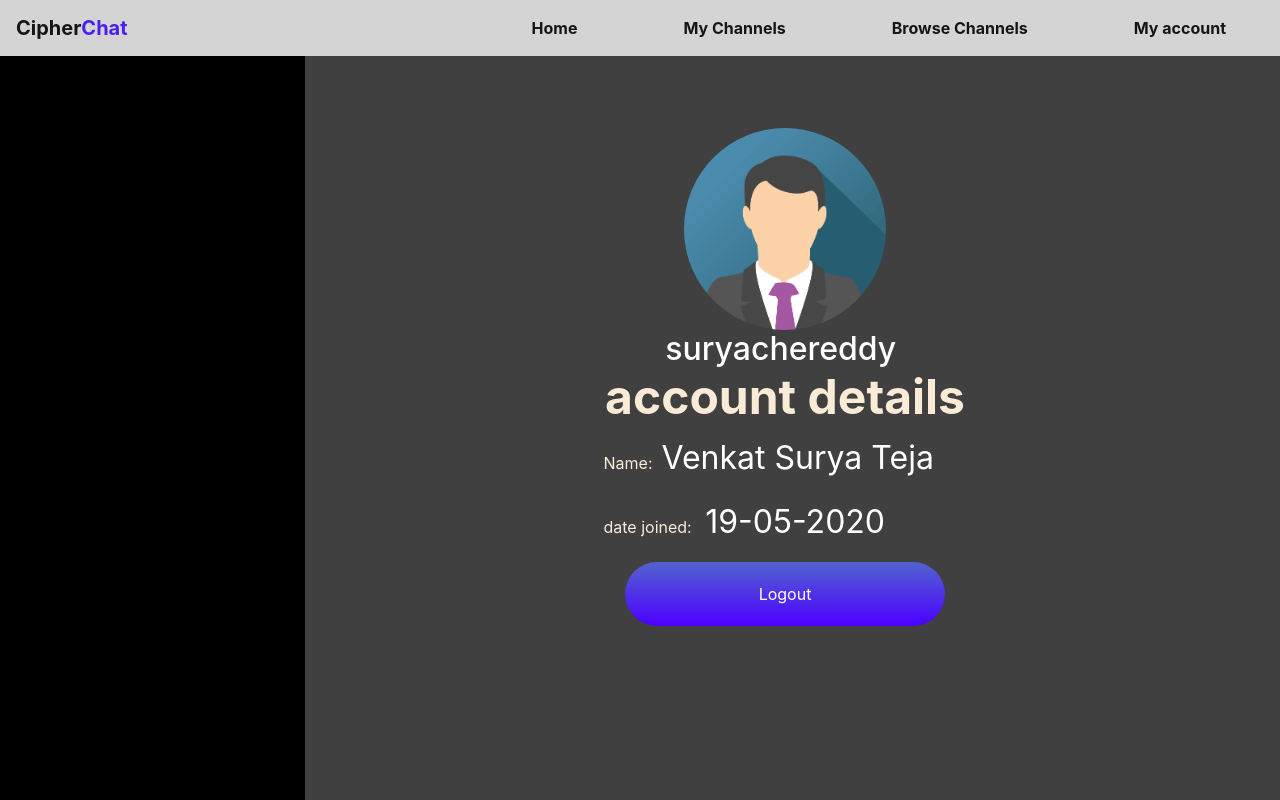
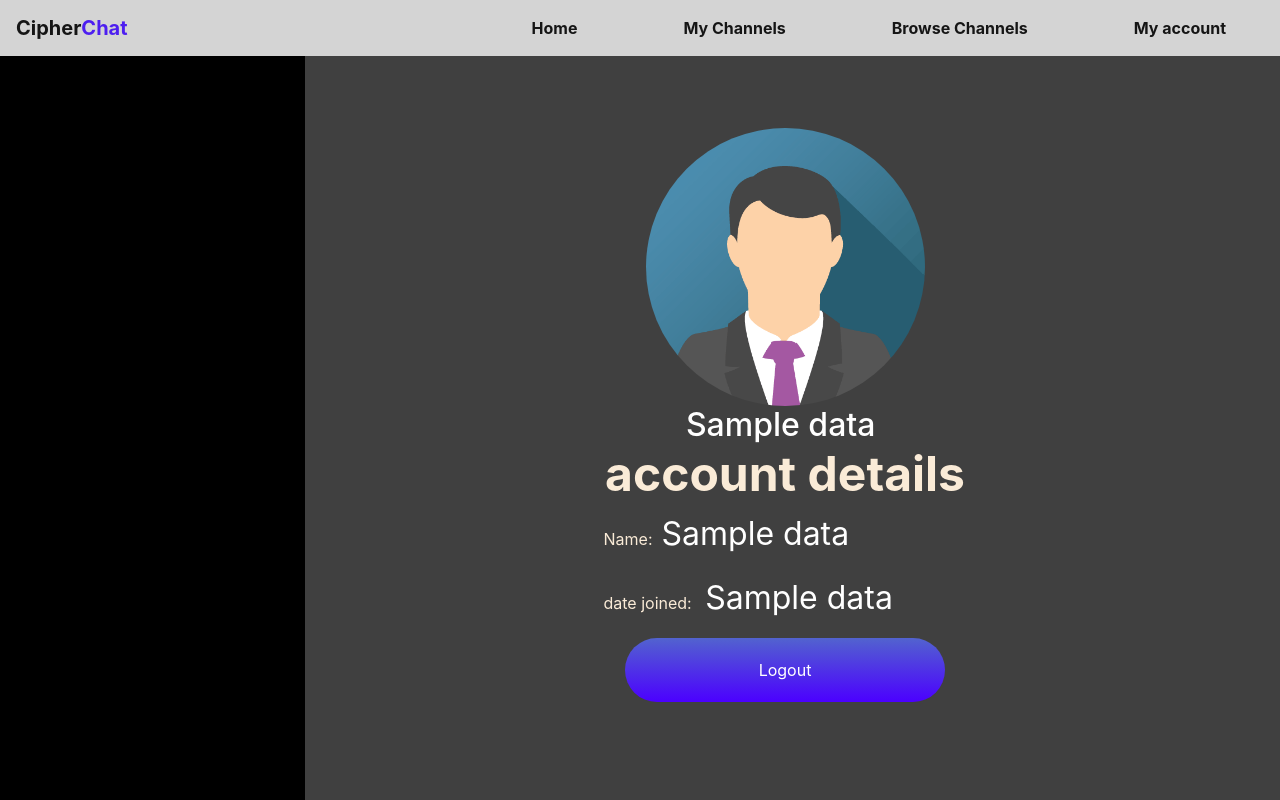
Before and after one commit to DecipherCode/cipherchat, a Flask app: template templates/account.html in a window 1280 px wide. Run offline with Flask 2, Linux system fonts and the light colour scheme; the template is opened without the code that fills it: most values are stand-ins (such as "Sample title", 1, 10 or a date in 2020); parts of the project's set-up code (start-up, migrations or seed data) failed here and were passed over; some libraries are stand-ins or nearby versions.

Commit message:
personalized_account-EXCEPT IMG

```diff
--- a/app.py
+++ b/app.py
@@ -14,7 +14,7 @@ app.config["SESSION_TYPE"] = "filesystem"
 app.config["SECRET_KEY"] = os.getenv("SECRET_KEY")
 Session(app)
 
-app.config["SQLALCHEMY_DATABASE_URI"] = "postgres://rvlmycroyzfgkn:0eeb3d0d92220e66bbb4eb2c63f42a1ebdcd0c7bcba1c2a2f7fc268b5df20463@ec2-34-202-88-122.compute-1.amazonaws.com:5432/d6htgff90r5lfq"
+app.config["SQLALCHEMY_DATABASE_URI"] = "postgres://vtbmmyggvlgzwz:9cf3930178e70e2f50fa44b88d796dad32a5754eadb2e4587e4f03cfbf9f8ec3@ec2-54-161-208-31.compute-1.amazonaws.com:5432/d4c1d5i7fsv1ja"
 #app.config["SQLALCHEMY_DATABASE_URI"] = os.getenv("DATABASE_URL")
 app.config["SQLALCHEMY_TRACK_MODIFICATIONS"] = False
 db.init_app(app)
@@ -50,6 +50,12 @@ def index():
         db.session.commit()
         return render_template('Registration_Success.html')
 
+@app.route("/API/usernames",methods = ["POST","GET"])
+def usernames():
+    usernames = db.session.query(userdata.username).all()
+    u_list = [usernames[i][0] for i in range(len(usernames))]
+    return jsonify({"users":u_list})
+
 @app.route("/home" ,methods=["POST"])
 def home():
     username=request.form.get("Lusername")
@@ -60,15 +66,22 @@ def home():
         return redirect(url_for('index'))
     else:
         if check_password_hash(user.passhash,password):
+            session['id'] = user.id
+            print(session['id'])
             return render_template("home.html")
         else:
-            return "Wrong Password"
+            return redirect(url_for('index'))
 
-@app.route("/API/usernames",methods = ["POST","GET"])
-def usernames():
-    usernames = db.session.query(userdata.username).all()
-    u_list = [usernames[i][0] for i in range(len(usernames))]
-    return jsonify({"users":u_list})
+@app.route("/my_account")
+def my_account():
+    id = session['id']
+    user = userdata.query.get(id)
+    date = user.datetime.date()
+    data=[]
+    data.append(user.username)
+    data.append(user.name)
+    data.append(date)
+    return render_template('account.html',data=data)
 
 if __name__ == "__main__":
 # Allows for command line interaction with Flask application
--- a/templates/account.html
+++ b/templates/account.html
@@ -4,13 +4,10 @@
   <meta charset="utf-8">
   <meta http-equiv="X-UA-Compatible" content="IE=edge">
   <meta name="viewport" content="width=device-width, initial-scale=1">
-    <title>Untitled Document</title>
-    <!-- Bootstrap -->
-	<link href="css/bootstrap-4.4.1.css" rel="stylesheet">
-	<link href="css/style.css" rel="stylesheet">
-	<script>
-
-	</script>
+  <title>Cipher Account</title>
+  <link href="{{ url_for('static', filename='css/bootstrap-4.4.1.css') }}" rel="stylesheet">
+  <link href="{{ url_for('static', filename='css/style.css') }}" rel="stylesheet">
+  <script></script>
   <style>
   img {
     max-width:30%;
@@ -32,39 +29,33 @@ img {
           <li class="nav-item active"> <a class="nav-link" href="{{url_for('home')}}">Home <span class="sr-only">(current)</span></a> </li>
           <li class="nav-item active"> <a class="nav-link" href="#">My Channels <span class="sr-only">(current)</span></a> </li>
           <li class="nav-item active"><a class="nav-link" href="#">Browse Channels <span class="sr-only">(current)</span></a> </li>
-			    <li class="nav-item active "> <a class="nav-link" href="#">My account <span class="sr-only">(current)&nbsp;</span></a> </li>
+			    <li class="nav-item active "> <a class="nav-link" href="{{url_for('my_account')}}">My account<span class="sr-only">(current)&nbsp;</span></a> </li>
         </ul>
       </div>
     </nav>
-
   </header>
   <div class="row h-100 w-100">
     <div class="h-150 col-xl-3" style="background: black">
     </div>
     <div class="col-xl-9" style="text-align: center;padding-top: 10%">
-	<img src="img_avatar.png" alt="Avatar" style="border-radius: 50%;">
+      <div id="img">
+        <img src="{{ url_for('static', filename='avatars/0.png')}}" alt="Avatar" style="border-radius: 50%;">
+      </div>
       <div class="justify-content-center">
-
-	  <h2 style="text-align: center; color: white;margin: 0%">suryachereddy&nbsp;</h2>
+        <h2 style="text-align: center; color: white;margin: 0%">{{ data[0] }}&nbsp;</h2>
 	    </div>
 	    <div class="justify-content-conter" style="color: antiquewhite">
 		    <h1 style="font-size: 300%"><span style="font-weight: bolder">account details</span></h1>
-		<p style="text-align: left;padding-left: 30%">&nbsp;Name:<span style="text-align: right;color: white;font-size: 200%">&nbsp;Venkat Surya Teja</span></p>
-		<p style="text-align: left;padding-left: 30%">&nbsp;date joined:&nbsp;<span style="text-align: right;color: white;font-size: 200%">&nbsp;19-05-2020</span></p>
+		    <p style="text-align: left;padding-left: 30%">&nbsp;Name:<span style="text-align: right;color: white;font-size: 200%">&nbsp;{{ data[1] }}</span></p>
+		    <p style="text-align: left;padding-left: 30%">&nbsp;date joined:&nbsp;<span style="text-align: right;color: white;font-size: 200%">&nbsp;{{ data[2] }}</span></p>
 	    </div>
 	    <div class="align-bottom">
 		    <button class="signinbutton">Logout</button>
 	    </div>
-
-  &nbsp;
-
     </div>
-
-
-<script src="js/jquery-3.4.1.min.js"></script>
-
-	<!-- Include all compiled plugins (below), or include individual files as needed -->
-<script src="js/popper.min.js"></script>
-  <script src="js/bootstrap-4.4.1.js"></script>
+  </div>
+  <script src="{{ url_for('static', filename='js/jquery-3.4.1.min.js')}}"></script>
+  <script src="{{ url_for('static', filename='js/popper.min.js')}}"></script>
+  <script src="{{ url_for('static', filename='js/bootstrap-4.4.1.js')}}"></script>
 </body>
 </html>
--- a/templates/home.html
+++ b/templates/home.html
@@ -25,7 +25,7 @@
             <li class="nav-item active"> <a class="nav-link" href="{{url_for('home')}}">Home <span class="sr-only">(current)</span></a> </li>
             <li class="nav-item active"> <a class="nav-link" href="#">My Channels <span class="sr-only">(current)</span></a> </li>
             <li class="nav-item active"><a class="nav-link" href="#">Browse Channels <span class="sr-only">(current)</span></a> </li>
-			    <li class="nav-item active "> <a class="nav-link" href="#">My account <span class="sr-only">(current)&nbsp;</span></a> </li>
+			      <li class="nav-item active "> <a class="nav-link" href="{{url_for('my_account')}}">My account<span class="sr-only">(current)&nbsp;</span></a> </li>
           </ul>
 </div>
       </nav>
```
Also changed, not shown: static/avatars/0.png (renamed from templates/img_avatar.png), 4 other files. Lines whose indentation alone changed are shown as unchanged.
